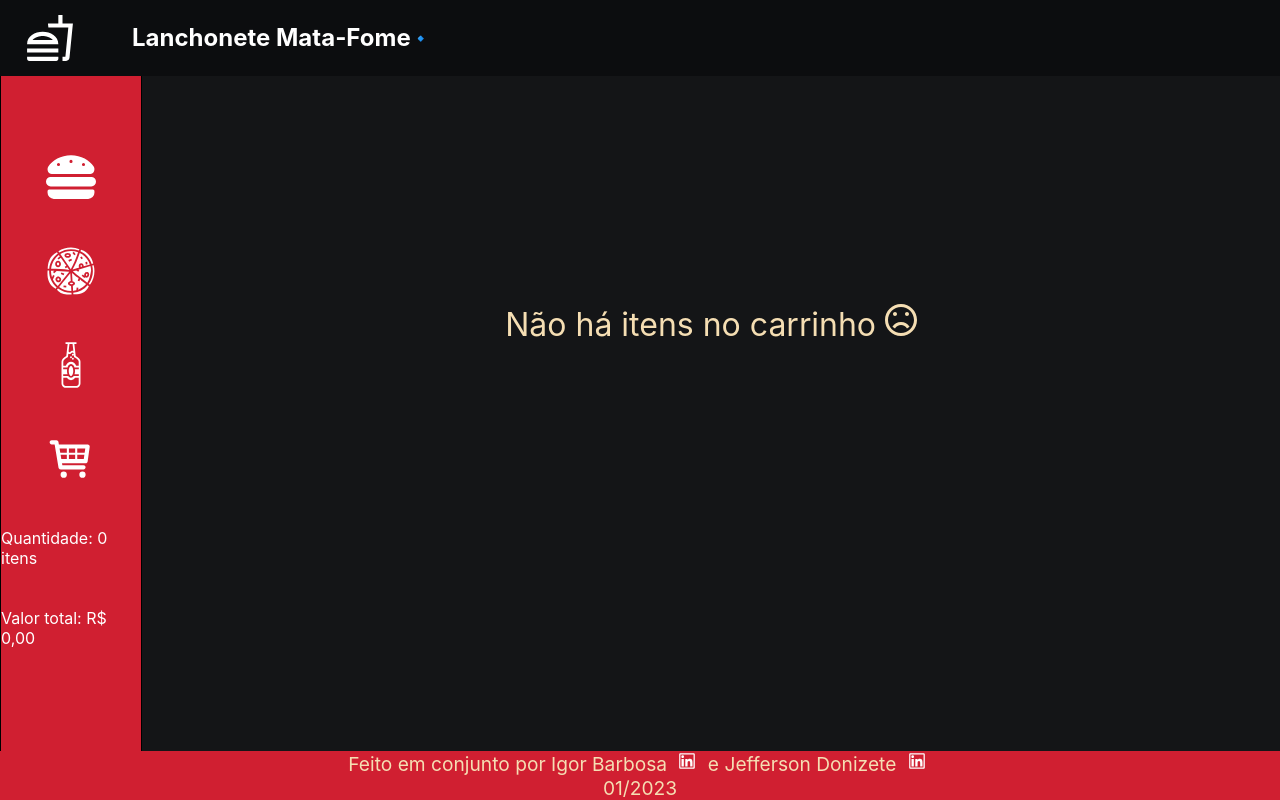
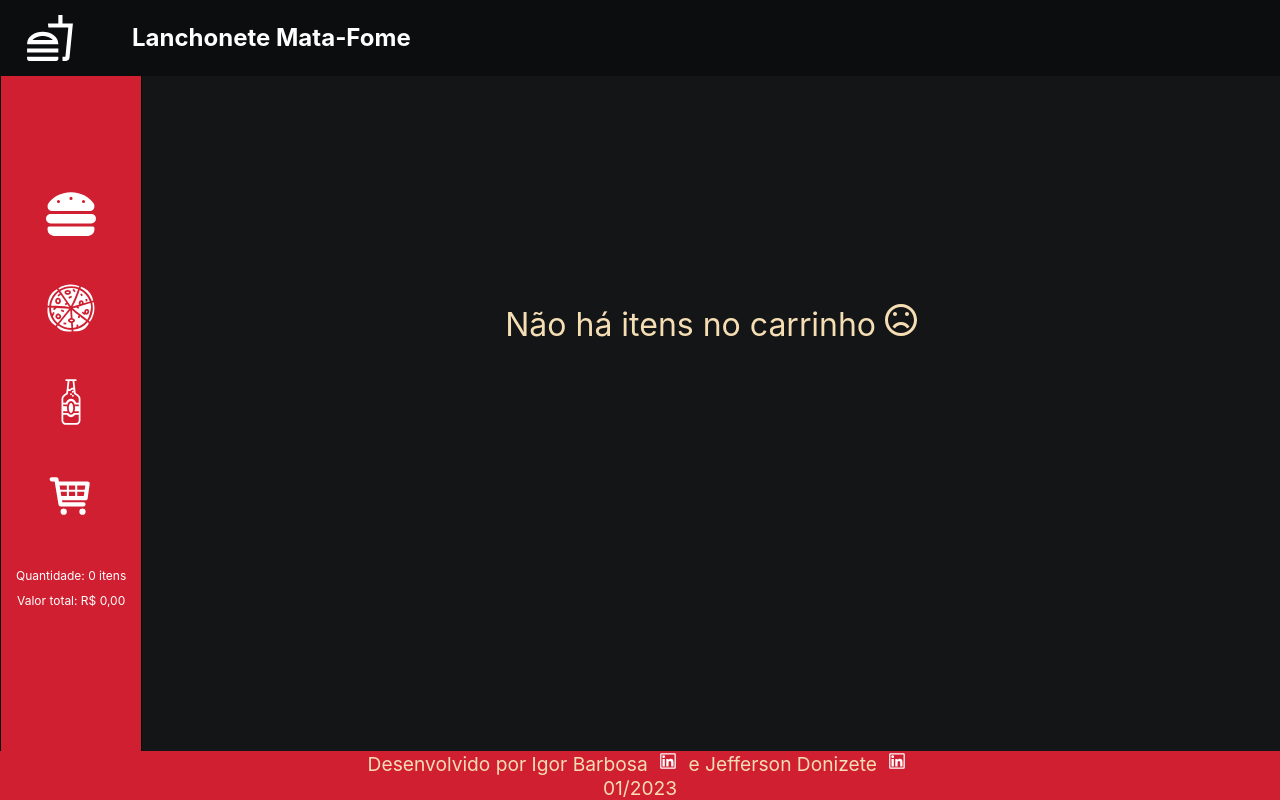
Before and after one commit to igor93araujo/pagina-lanchonete, a React (Create React App) app: page /carrinho in a window 1280 px wide. Built offline with nearby package versions, Linux system fonts and the light colour scheme; the HTML template or start-up script is replaced by a standard one.

Commit message:
ajuste resumo quantidade de itens e valor final e alteração do texto do footer

```diff
--- a/src/App.js
+++ b/src/App.js
@@ -12,7 +12,7 @@ class App extends React.Component {
           <Content />
           <footer>
             <p>
-          Feito em conjunto por Igor Barbosa <a href='https://www.linkedin.com/in/barbosaigor16/'><AiOutlineLinkedin className='linkedInLogo'/></a> e Jefferson Donizete <a href='https://www.linkedin.com/in/jefferson-donizete-do-nascimento-a381b2212/'><AiOutlineLinkedin className='linkedInLogo'/></a>
+          Desenvolvido por Igor Barbosa <a href='https://www.linkedin.com/in/barbosaigor16/'><AiOutlineLinkedin className='linkedInLogo'/></a> e Jefferson Donizete <a href='https://www.linkedin.com/in/jefferson-donizete-do-nascimento-a381b2212/'><AiOutlineLinkedin className='linkedInLogo'/></a>
           </p>
           <p>01/2023</p>
         </footer>
--- a/src/components/Header.jsx
+++ b/src/components/Header.jsx
@@ -33,8 +33,10 @@ export default class Header extends Component {
           >
             <TiShoppingCart className='icon'/>
           </Link>
+          <div className='resume'>
             <p> {`Quantidade: ${this.props.cartCounter} ite${this.props.cartCounter!== 1 ? 'ns' : 'm'}`}</p>
             <p>Valor total: {`R$ ${ this.props.cartTotal },00`}</p>
+          </div>
         </nav>
       </header>
     )
--- a/src/components/header.css
+++ b/src/components/header.css
@@ -18,6 +18,15 @@ header {
   justify-content: center;
   gap: 5%;
   align-items: center;
+}
+
+.resume {
+  display: flex;
+  flex-direction: column;
+  gap: 10px;
+  text-align: center;
+  padding: 2%;
+  font-size: 12px;
 }
 
 Link {
--- a/src/pages/Carrinho.jsx
+++ b/src/pages/Carrinho.jsx
@@ -12,7 +12,7 @@ class Carrinho extends React.Component {
       <Header cartCounter = {cartCounter} cartTotal = { cartTotal }/>
       <div className='conteiner-filter'>
       <MdOutlineFastfood className='logo'/>
-      <h1>Lanchonete Mata-Fome</h1>🔹
+      <h1>Lanchonete Mata-Fome</h1>
       </div>
       <section className='conteiner-cart'>
 
```
